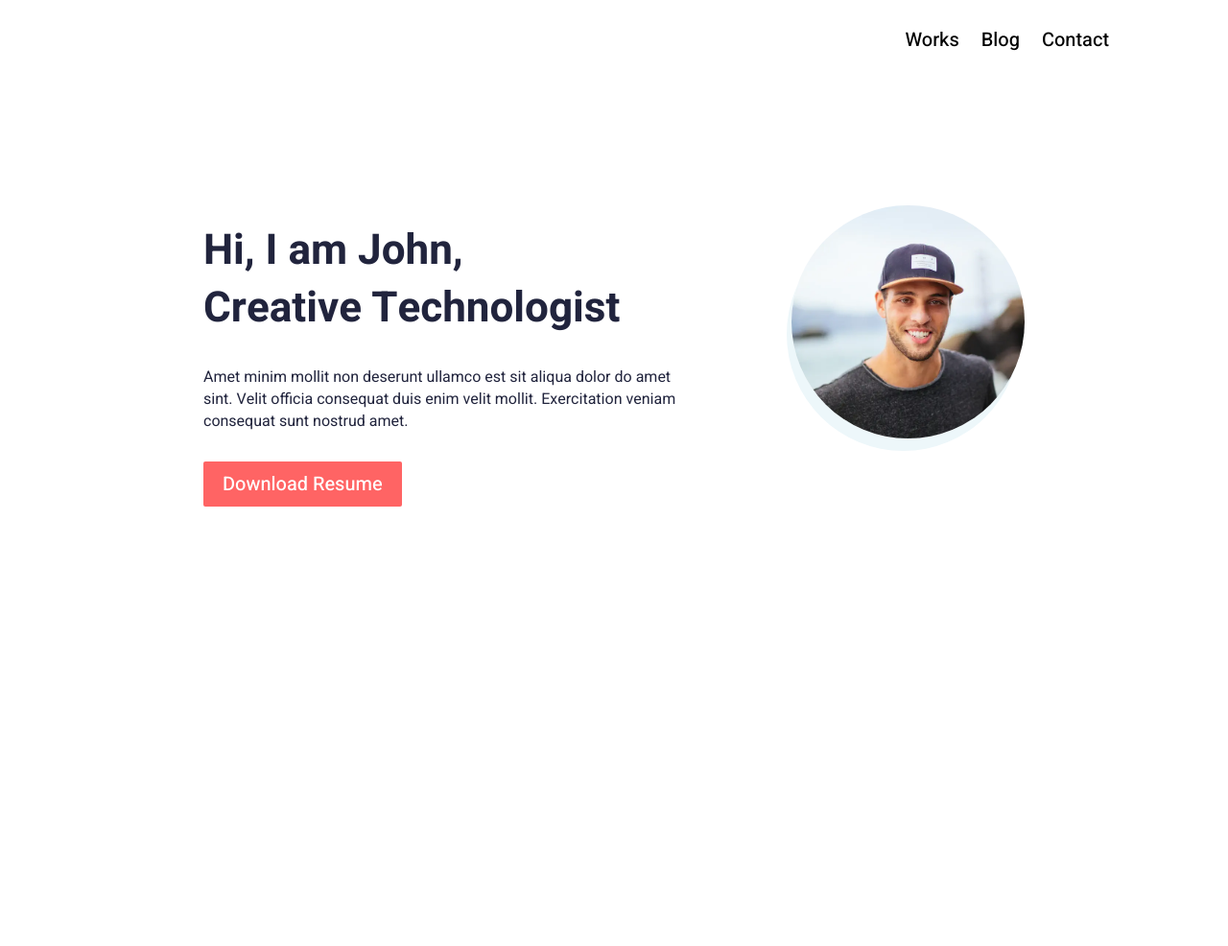
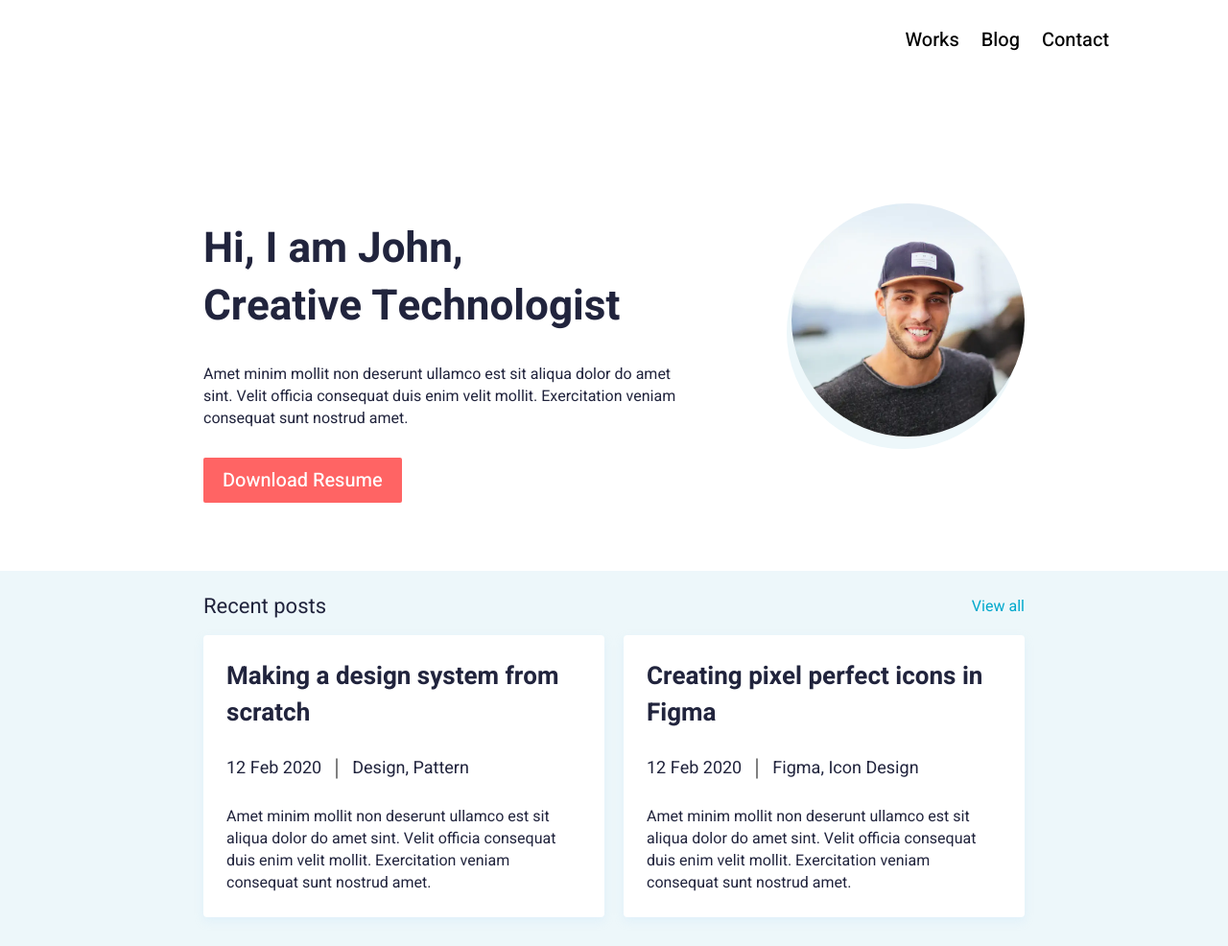
Before and after one commit to dreamsoundx/john-portfolio, a plain HTML site: page index.html in a window 1280 px wide. Shown: the whole page at 96% size. Before the commit the page ends 800 px from the top, so only its background shows below. Drawn offline with Linux system fonts and the light colour scheme.

Commit message:
feat: finish recent-posts section

```diff
--- a/css/style.css
+++ b/css/style.css
@@ -184,12 +184,8 @@ h6 {
   -o-object-fit: contain;
   object-fit: contain
 }
-.page__promo {
-  padding-top: 3.8125rem
-}
-.title {
-  font-weight: 700;
-  font-size: 2.75rem;
+.title-posts {
+  font-size: 1.375rem;
   line-height: 1.3636363636
 }
 .text {
@@ -217,11 +213,12 @@ h6 {
   flex: 0 1 31.25rem;
   display: flex;
   flex-direction: column;
-  row-gap: 1.875rem
+  row-gap: 1.8125rem
 }
 .promo__title {
   font-size: 2.75rem;
-  line-height: 1.3636363636
+  line-height: 1.3636363636;
+  font-weight: 700
 }
 .promo__button {
   align-self: flex-start
@@ -240,9 +237,75 @@ h6 {
   width: 100%;
   height: 100%
 }
+.recent-posts {
+  background-color: #edf7fa
+}
+.recent-posts__content {
+  padding-top: 1.375rem;
+  padding-bottom: 1.875rem
+}
+.recent-posts__header {
+  display: flex;
+  justify-content: space-between;
+  align-items: center;
+  -webkit-column-gap: 1.25rem;
+  -moz-column-gap: 1.25rem;
+  column-gap: 1.25rem
+}
+.recent-posts__header:not(:last-child) {
+  margin-bottom: .9375rem
+}
+.recent-posts__view-all {
+  flex: 0 0 auto;
+  line-height: 1.4375;
+  color: #00a8cc;
+  transition: color .3s ease 0s
+}
+.recent-posts__items {
+  display: flex;
+  flex-wrap: wrap;
+  margin: 0 -.625rem;
+  row-gap: 1.25rem
+}
+.recent-posts__item {
+  min-width: 20.625rem;
+  flex: 0 1 50%;
+  padding: 0 .625rem
+}
+.recent-post {
+  display: flex;
+  flex-direction: column;
+  height: 100%;
+  row-gap: 1.625rem;
+  padding: 1.5rem 1.5rem 1.5rem 1.5rem;
+  box-shadow: 0 .25rem .625rem 0 rgba(187,225,250,.25);
+  border-radius: .25rem;
+  background-color: #fff
+}
+.recent-post__title {
+  font-size: 1.625rem;
+  font-weight: 700;
+  line-height: 1.4615384615;
+  transition: color .3s ease 0s
+}
+.recent-post__info {
+  font-size: 1.125rem;
+  line-height: 1.4444444444;
+  display: flex;
+  -webkit-column-gap: .9375rem;
+  -moz-column-gap: .9375rem;
+  column-gap: .9375rem;
+  font-size: 1.125rem
+}
+.recent-post__data {
+  flex: 0 0 auto
+}
+.recent-post__work {
+  flex: 0 0 auto
+}
 @media (min-width:55.375em) {
-  .page__promo {
-    padding-top: 3.8125rem
+  .promo {
+    padding-top: 3.6875rem
   }
   .promo__content {
     padding-top: 4.4375rem
@@ -350,6 +413,10 @@ h6 {
     -webkit-transform: rotate(45deg);
     transform: rotate(45deg)
   }
+  .title-posts {
+    text-align: center;
+    font-size: 1.125rem
+  }
   .header__container {
     min-height: 50px
   }
@@ -376,14 +443,41 @@ h6 {
     min-width: 10.67875rem;
     height: 10.67875rem
   }
+  .recent-posts__content {
+    padding-bottom: 2.375rem
+  }
+  .recent-posts__header {
+    justify-content: center
+  }
+  .recent-posts__view-all {
+    display: none
+  }
+  .recent-posts__items {
+    row-gap: 1.0625rem
+  }
+  .recent-post {
+    row-gap: 1.25rem;
+    padding: .75rem 1.25rem 1.25rem 1.25rem
+  }
+  .recent-post__title {
+    font-size: 1.375rem
+  }
+  .recent-post__info {
+    font-size: 1rem
+  }
 }
 @media (max-width:47.99875em)and (any-hover:none) {
   .icon-menu {
     cursor: default
   }
 }
+@media (max-width:41.875rem) {
+  .recent-posts__item {
+    flex: 0 1 100%
+  }
+}
 @media (max-width:23.4375em) {
-  .page__promo {
+  .promo {
     padding-top: .0000000625rem
   }
   .promo__content {
@@ -410,14 +504,14 @@ h6 {
   }
 }
 @media (min-width:23.4375em)and (max-width:55.375em) {
-  @supports (padding-top:clamp(0.0000000625rem ,-2.7978227879rem + 11.9373774951vw ,3.8125rem)) {
-    .page__promo {
-      padding-top: clamp(.0000000625rem ,-2.7978227879rem + 11.9373774951vw ,3.8125rem)
+  @supports (padding-top:clamp(0.0000000625rem ,-2.7060908897rem + 11.5459880626vw ,3.6875rem)) {
+    .promo {
+      padding-top: clamp(.0000000625rem ,-2.7060908897rem + 11.5459880626vw ,3.6875rem)
     }
   }
-  @supports not (padding-top:clamp(0.0000000625rem ,-2.7978227879rem + 11.9373774951vw ,3.8125rem)) {
-    .page__promo {
-      padding-top: calc(.0000000625rem + 3.8124999375*(100vw - 23.4375rem)/ 31.9375)
+  @supports not (padding-top:clamp(0.0000000625rem ,-2.7060908897rem + 11.5459880626vw ,3.6875rem)) {
+    .promo {
+      padding-top: calc(.0000000625rem + 3.6874999375*(100vw - 23.4375rem)/ 31.9375)
     }
   }
   @supports (padding-top:clamp(2.0625rem ,0.3195939335rem + 7.4363992172vw ,4.4375rem)) {
@@ -460,4 +554,10 @@ h6 {
   .menu__link:hover {
     color: #ff6464
   }
+  .recent-posts__view-all:hover {
+    color: #ff6464
+  }
+  .recent-post__title:hover {
+    color: #ff6464
+  }
 }
--- a/index.html
+++ b/index.html
@@ -6,9 +6,9 @@
 	<meta charset="UTF-8">
 	<meta name="format-detection" content="telephone=no">
 	<!-- <style>body{opacity: 0;}</style> -->
-	<link rel="stylesheet" href="css/style.min.css?_v=20250327120741">
+	<link rel="stylesheet" href="css/style.min.css?_v=20250327160355">
 	<link rel="shortcut icon" href="favicon.ico">
-	<link href="https://fonts.googleapis.com/css?family=Inter:regular,500,600,700&_v=20250327120741" rel="stylesheet" />
+	<link href="https://fonts.googleapis.com/css?family=Inter:regular,500,600,700&_v=20250327160355" rel="stylesheet" />
 	<!-- <meta name="robots" content="noindex, nofollow"> -->
 	<meta name="viewport" content="width=device-width, initial-scale=1.0">
 </head>
@@ -37,11 +37,11 @@
 		</header>
 
 		<main class="page">
-			<section class="page__promo promo">
+			<section class="promo">
 				<div class="promo__container">
 					<div class="promo__content">
 						<div class="promo__body">
-							<h1 class="promo__title title">
+							<h1 class="promo__title">
 								Hi, I am John,<br />
 								Creative Technologist
 							</h1>
@@ -60,13 +60,71 @@
 					</div>
 				</div>
 			</section>
+			<section class="recent-posts">
+				<div class="recent-posts__container">
+					<div class="recent-posts__content">
+						<div class="recent-posts__header">
+							<h2 class="recent-posts__title title-posts">Recent posts</h2>
+							<a class="recent-posts__view-all" href="#">View all</a>
+						</div>
+						<div class="recent-posts__items">
+							<div class="recent-posts__item">
+								<article class="recent-post">
+									<a class="recent-post__title" href="#">
+										Making a design system from scratch
+									</a>
+									<div class="recent-post__info">
+										<div class="recent-post__data">
+											<p>12 Feb 2020</p>
+										</div>
+										<img class="recent-post__divider" src="img/home/recent-posts/icons/recent-posts-divider.svg" alt="Image" />
+										<div class="recent-post__work">
+											<p>Design, Pattern</p>
+										</div>
+									</div>
+									<div class="recent-post__text text">
+										<p>
+											Amet minim mollit non deserunt ullamco est sit aliqua dolor do
+											amet sint. Velit officia consequat duis enim velit mollit.
+											Exercitation veniam consequat sunt nostrud amet.
+										</p>
+									</div>
+								</article>
+							</div>
+							<div class="recent-posts__item">
+								<article class="recent-post">
+									<a class="recent-post__title" href="#">
+										Creating pixel perfect icons in Figma
+									</a>
+									<div class="recent-post__info">
+										<div class="recent-post__data">
+											<p>12 Feb 2020</p>
+										</div>
+										<img class="recent-post__divider" src="img/home/recent-posts/icons/recent-posts-divider.svg" alt="Image" />
+										<div class="recent-post__work">
+											<p>Figma, Icon Design</p>
+										</div>
+									</div>
+									<div class="recent-post__text text">
+										<p>
+											Amet minim mollit non deserunt ullamco est sit aliqua dolor do
+											amet sint. Velit officia consequat duis enim velit mollit.
+											Exercitation veniam consequat sunt nostrud amet.
+										</p>
+									</div>
+								</article>
+							</div>
+						</div>
+					</div>
+				</div>
+			</section>
 		</main>
 		<footer class="footer">
 			<div class="footer__container">
 			</div>
 		</footer>
 	</div>
-	<script src="js/app.min.js?_v=20250327120741"></script>
+	<script src="js/app.min.js?_v=20250327160355"></script>
 </body>
 
 </html>
```
Also changed, not shown: css/style.min.css, img/featured-works/image/works-36-days-of-malayalam-type.webp (added), img/featured-works/image/works-components.webp (added), img/featured-works/image/works-designing-dashboards.webp (added), img/featured-works/image/works-designing-landing- pages.webp (added), img/featured-works/image/works-vibrant-portraits-of-2020.webp (added), img/home/recent-posts/icons/recent-posts-divider.svg (added).
